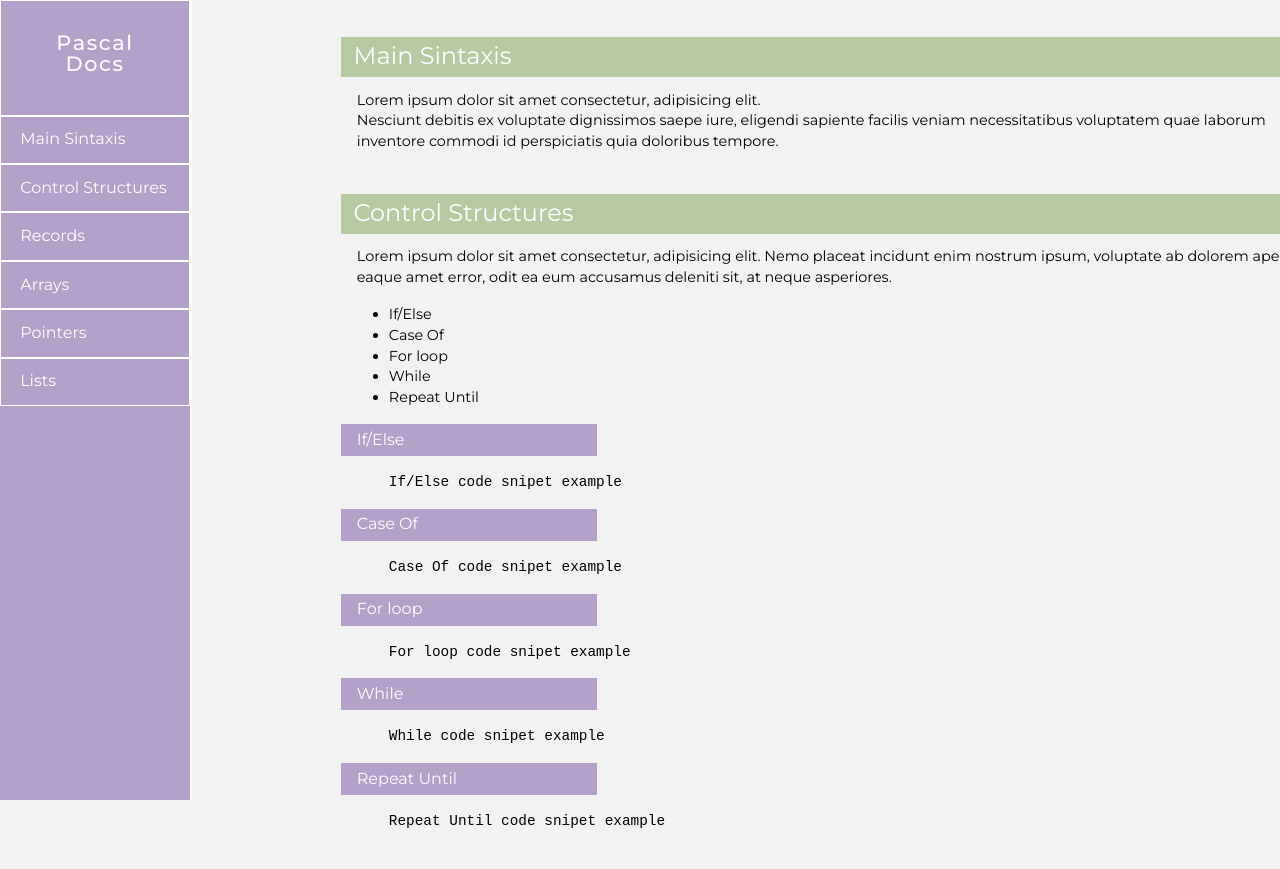
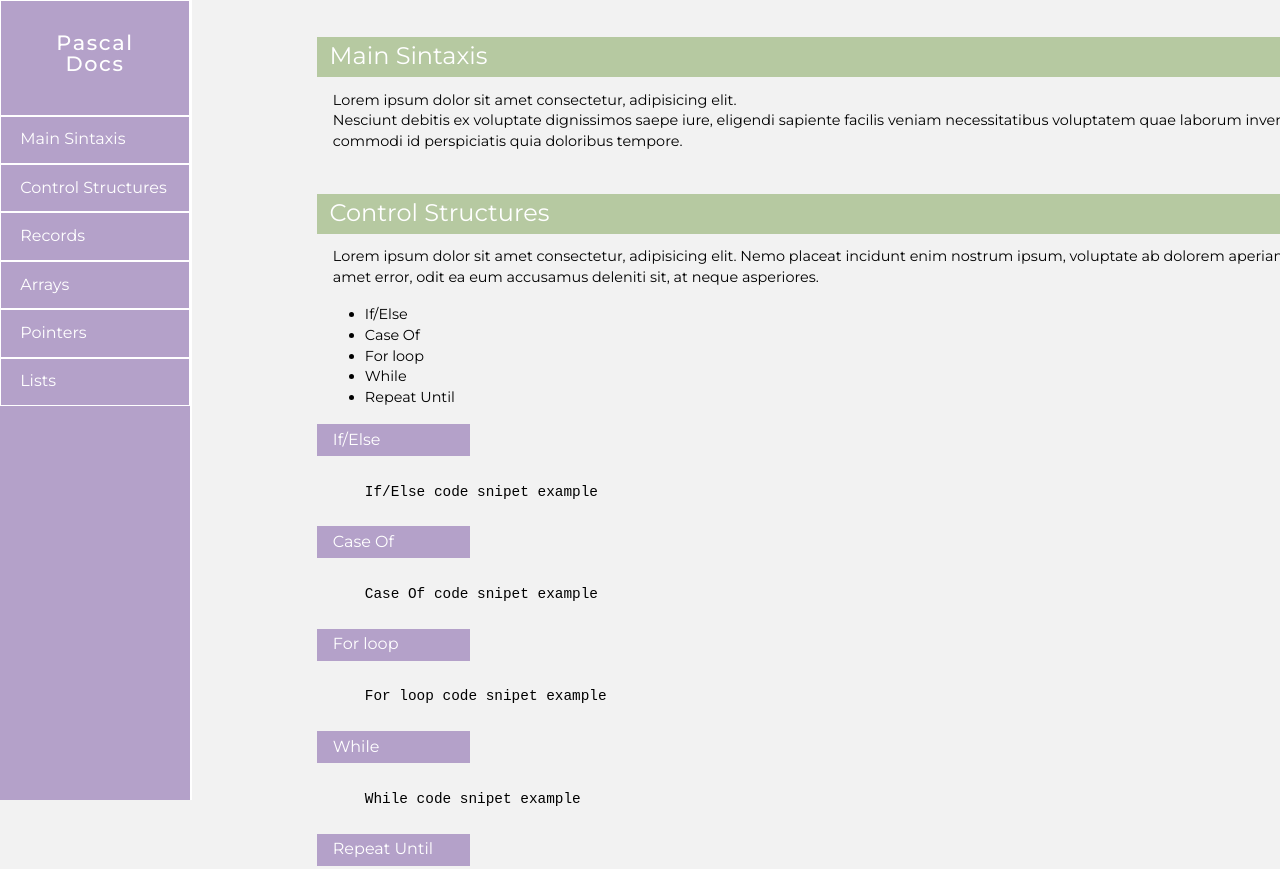
Before and after one commit to wiehl-valentina/pascal-docs, a plain HTML site: page index.html in a window 1280 px wide. Shown: the top 869 px of the page. Drawn offline with Linux system fonts and the light colour scheme.

Commit message:
se agregaron media queries

```diff
--- a/styles.css
+++ b/styles.css
@@ -8,6 +8,38 @@ body {
     font-family: 'Montserrat', sans-serif;
     background-color: #F2F2F2;
 }
+
+@media (min-width: 768px) {
+    #navbar {
+        width: 20vw;
+    }
+
+    #main-doc {
+        margin-left: 10rem;
+        margin-top: 0;
+    }
+
+    .main-section {
+        width: 57vw;
+    }
+
+    .sec-header {
+        height: 3vh;
+        font-size: 1.2rem;
+    }
+
+    #control_structures h2 {
+        font-size: 0.8rem;
+        margin-bottom: 0.6rem;
+        width: 15vw;
+    }
+
+    #control_structures code {
+        margin-bottom: 0.5rem;
+    }
+}
+
+@media (min-width: 1200px) {
 
 .main-container {
     display: flex;
@@ -57,13 +89,14 @@ body {
     display: flex;
     flex-direction: column;
     align-content: space-around;
-    margin-left: 20rem;
 }
 
 .main-section {
-    width: 80vw;
+    width: 83vw;
     font-size: 0.9rem;
     padding: 1.3rem;
+    position: relative;
+    left: 8.5rem;
 }
 
 .main-section p {
@@ -95,7 +128,7 @@ body {
     font-size: 1rem;
     background-color: #b4a1c9;
     height: 3vh;
-    width: 20vw;
+    width: 12vw;
     display: flex;
     align-items: center;
     color: white;
@@ -105,3 +138,4 @@ body {
 #control_structures code {
     padding: 1rem 3rem
 }
+}
```
